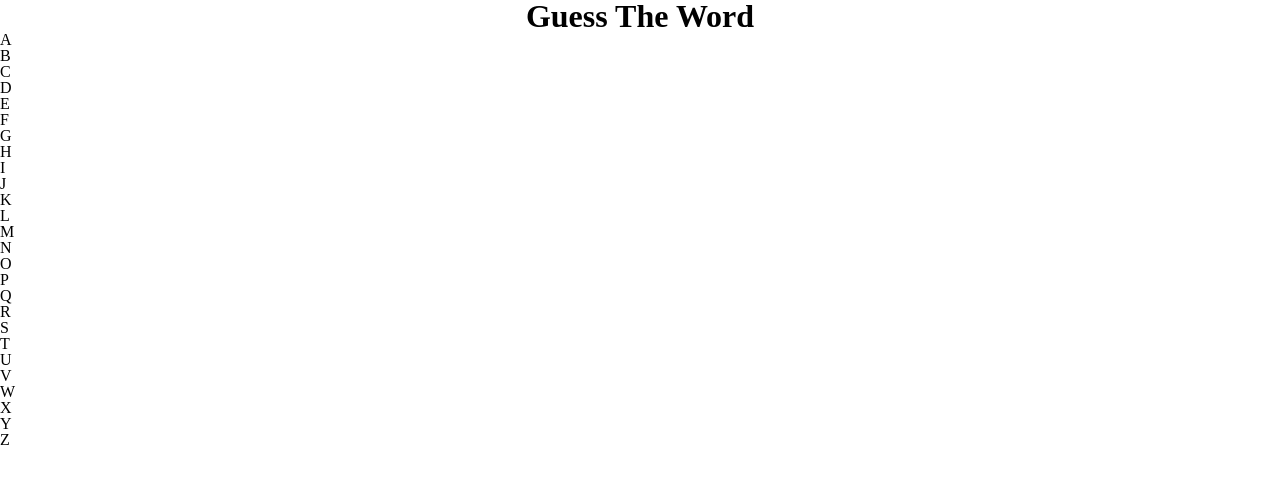
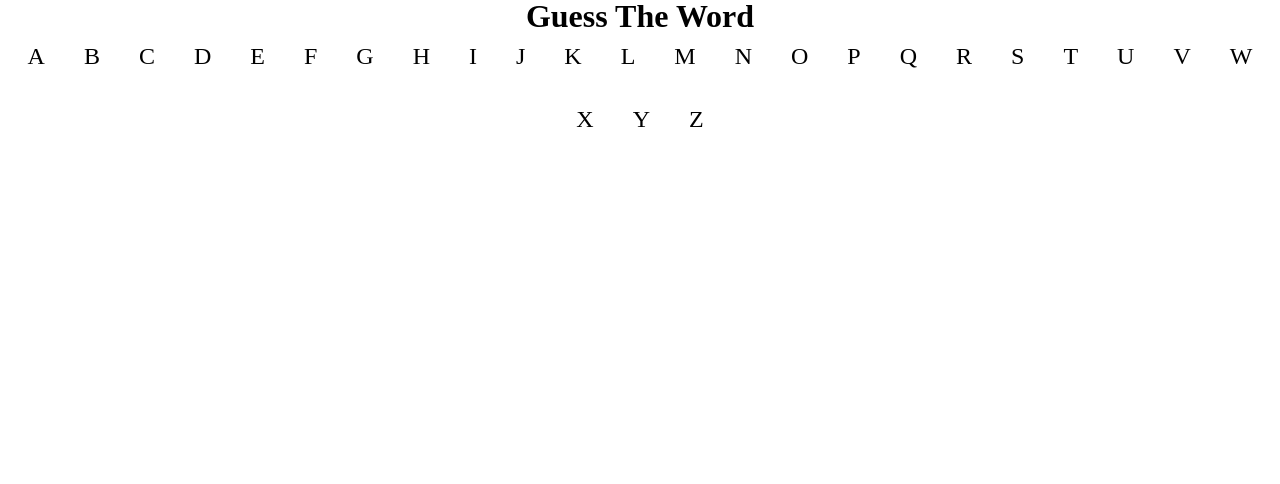
Before and after one commit to Iurygon/GuessTheWord, a plain HTML site: page index.html in a window 1280 px wide. Drawn offline with Linux system fonts and the light colour scheme.

Commit message:
Add files via upload

```diff
--- a/style.css
+++ b/style.css
@@ -15,3 +15,15 @@ body{
     font-weight: bold;
     text-align: center;
 }
+
+.keyboard__keys{
+    display: flex;
+    flex-wrap: wrap;
+    justify-content: center;
+    gap: 15px;
+}
+
+.keyboard__letter{
+    font-size: 1.5em;
+    padding: 0.5em;
+}
```
